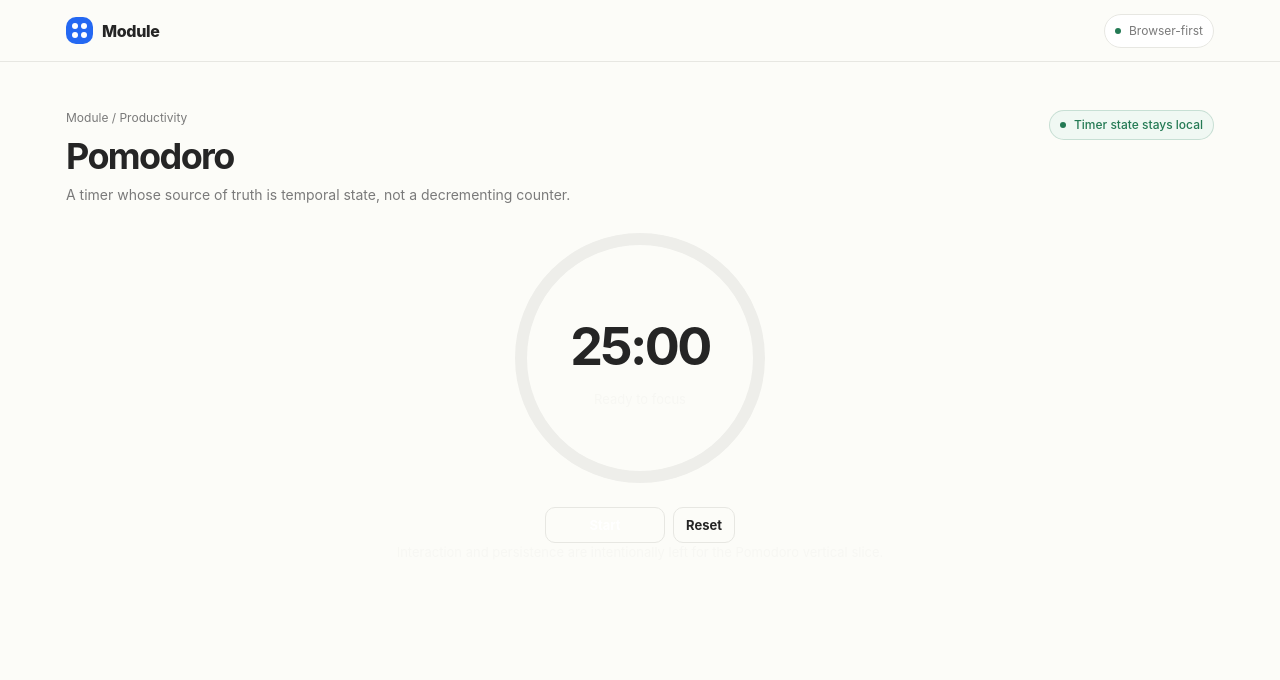
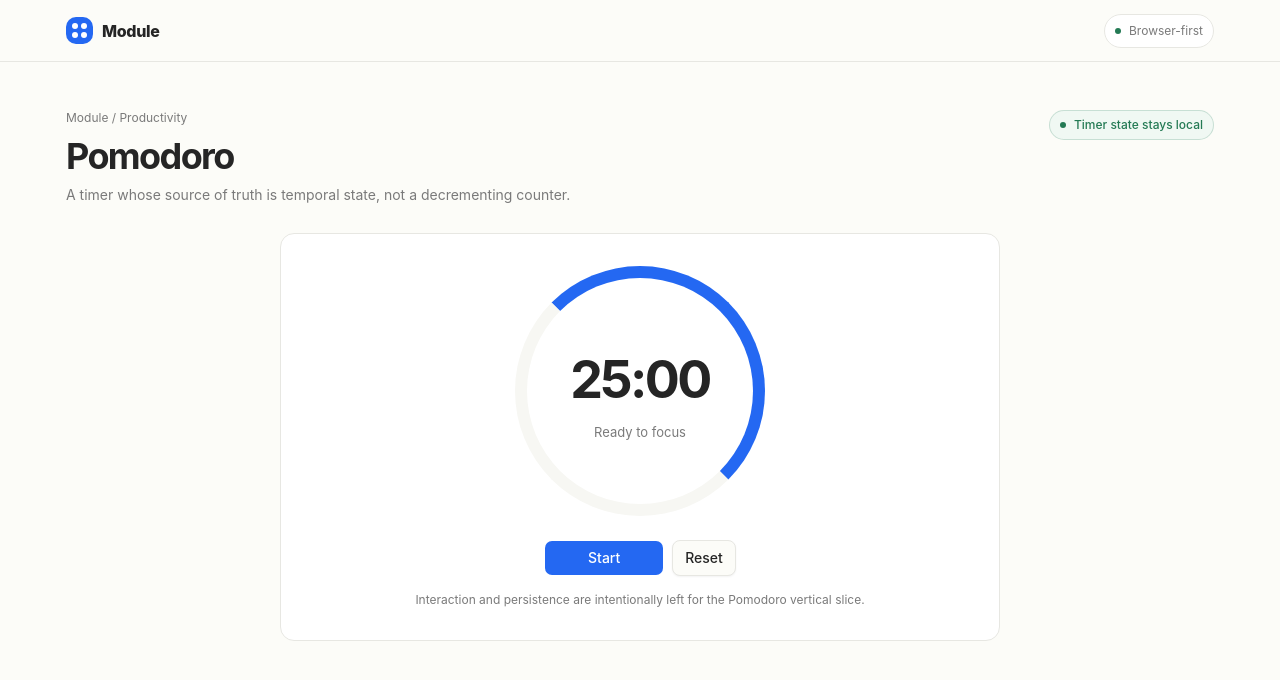
Before and after one commit to howlil/modu-app, a SvelteKit app: page /pomodoro in a window 1280 px wide. Shown: the top 680 px of the page. Built offline with nearby package versions, Linux system fonts and the light colour scheme.

Commit message:
ui: refactor Pomodoro to shadcn-svelte

```diff
--- a/src/routes/pomodoro/+page.svelte
+++ b/src/routes/pomodoro/+page.svelte
@@ -1,5 +1,6 @@
 <script lang="ts">
-  import { Button } from 'bits-ui';
+  import { Button } from "$lib/components/ui/button/index.js";
+  import * as Card from "$lib/components/ui/card/index.js";
   import ToolHeader from '#lib/components/ToolHeader.svelte';
   import { getRemainingMs, type TimerState } from '#lib/modules/pomodoro/timer.ts';
 
@@ -23,21 +24,21 @@
     privacy="Timer state stays local"
   />
 
-  <div class="mx-auto max-w-[720px] text-center">
-    <div class="mx-auto my-6 grid size-[250px] place-items-center content-center gap-1 rounded-full border-[12px] border-[#eeeeea] border-r-brand border-t-brand">
-      <strong class="text-[52px] tracking-[-0.05em]">{minutes}:00</strong>
-      <span class="text-[13px] text-muted">Ready to focus</span>
-    </div>
+  <Card.Root class="mx-auto max-w-[720px] gap-0 py-8 text-center shadow-none">
+    <Card.Content>
+      <div class="mx-auto grid size-[250px] place-items-center content-center gap-1 rounded-full border-[12px] border-muted border-r-primary border-t-primary">
+        <strong class="text-[52px] tracking-[-0.05em]">{minutes}:00</strong>
+        <span class="text-[13px] text-muted-foreground">Ready to focus</span>
+      </div>
 
-    <div class="flex justify-center gap-2">
-      <Button.Root class="inline-flex min-h-9 min-w-[120px] items-center justify-center rounded-lg border border-brand bg-brand px-3 text-[13px] font-[650] text-white hover:bg-brand-deep" type="button">
-        Start
-      </Button.Root>
-      <Button.Root class="inline-flex min-h-9 items-center justify-center rounded-lg border border-line bg-surface px-3 text-[13px] font-[650] hover:bg-surface-soft" type="button">
-        Reset
-      </Button.Root>
-    </div>
+      <div class="mt-6 flex justify-center gap-2">
+        <Button class="min-w-[120px]">Start</Button>
+        <Button variant="outline">Reset</Button>
+      </div>
 
-    <p class="text-[13px] text-muted">Interaction and persistence are intentionally left for the Pomodoro vertical slice.</p>
-  </div>
+      <Card.Description class="mt-4 text-xs">
+        Interaction and persistence are intentionally left for the Pomodoro vertical slice.
+      </Card.Description>
+    </Card.Content>
+  </Card.Root>
 </section>
```
